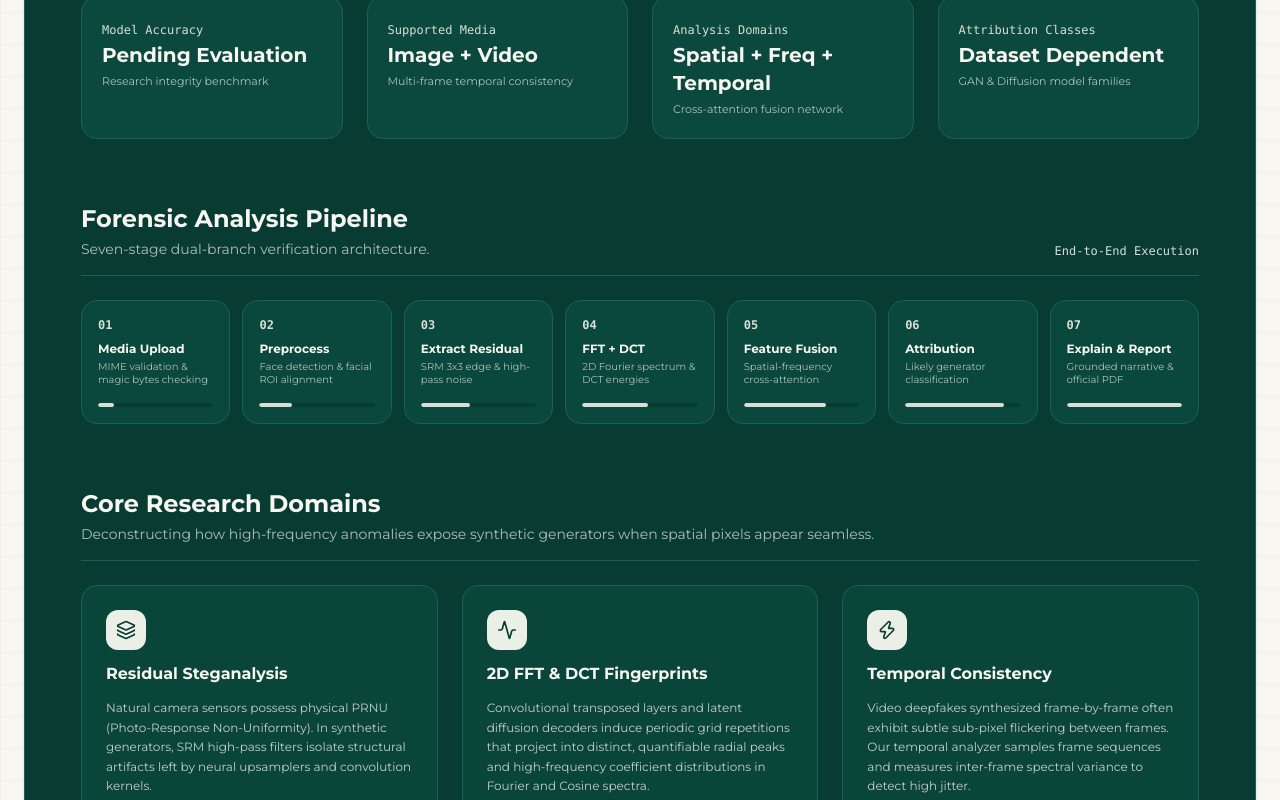
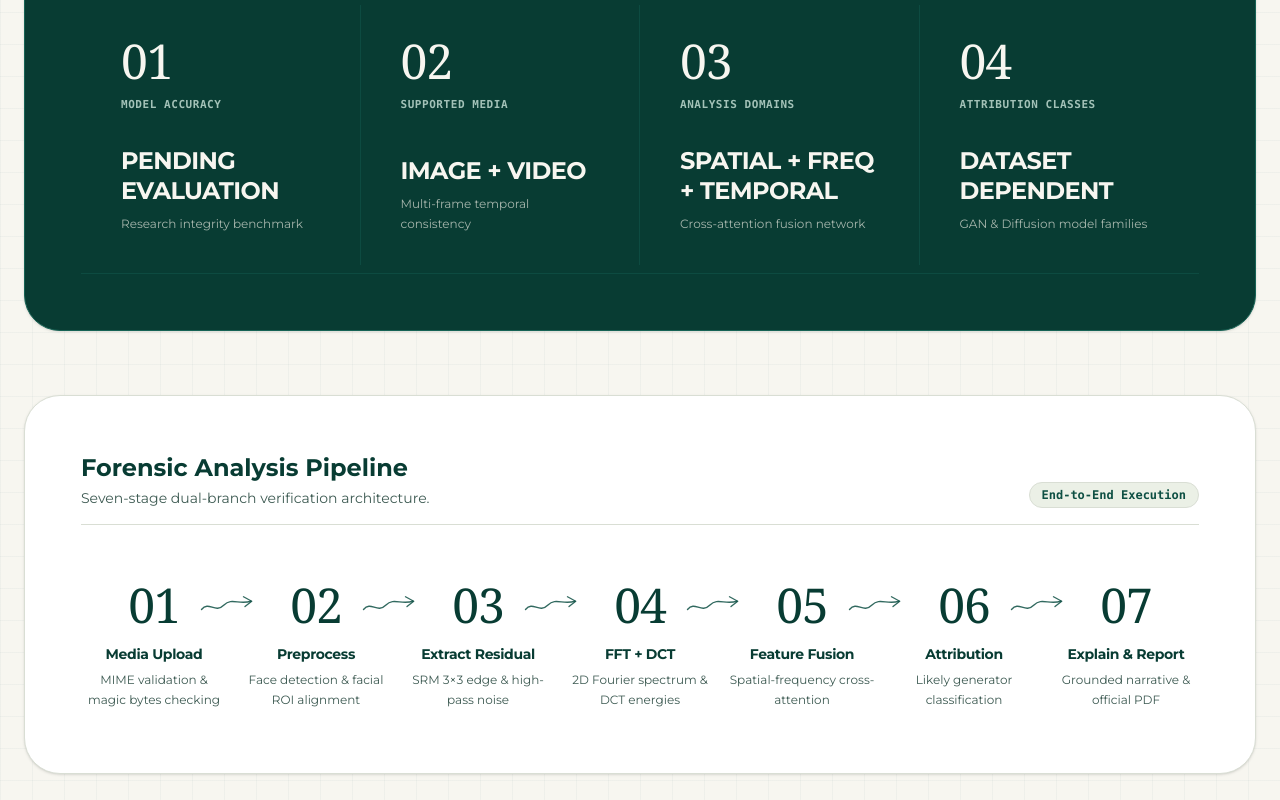
Before and after one commit to arhama1910/Deepfake-Source-Attribution-using-Residual-Frequency-Artifacts, a React (Vite) app in the folder frontend/: page / in a window 1280 px wide. Shown: the part 1300-2100 px from the top of the page. Built offline with nearby package versions, Linux system fonts and the light colour scheme.

Commit message:
Forensic Analysis Pipeline background

```diff
--- a/frontend/index.html
+++ b/frontend/index.html
@@ -7,10 +7,10 @@
     <meta name="viewport" content="width=device-width, initial-scale=1.0" />
     <meta name="description" content="DeepTrace AI - Research-oriented deepfake source attribution platform analyzing spatial, residual, and frequency-domain artifacts." />
     <title>DeepTrace AI | Deepfake Source Attribution Using Residual Frequency Artifacts</title>
-    <!-- Google Fonts: Montserrat & JetBrains Mono -->
+    <!-- Google Fonts: Montserrat, JetBrains Mono & Newsreader (Editorial Serif) -->
     <link rel="preconnect" href="https://fonts.googleapis.com">
     <link rel="preconnect" href="https://fonts.gstatic.com" crossorigin>
-    <link href="https://fonts.googleapis.com/css2?family=Montserrat:ital,wght@0,300..900;1,300..900&family=JetBrains+Mono:wght@400;500;600;700&display=swap" rel="stylesheet">
+    <link href="https://fonts.googleapis.com/css2?family=Montserrat:ital,wght@0,300..900;1,300..900&family=JetBrains+Mono:wght@400;500;600;700&family=Newsreader:ital,opsz,wght@0,6..72,300..700;1,6..72,300..700&display=swap" rel="stylesheet">
   </head>
   <body class="bg-[#F7F6F0] text-[#083C33] antialiased">
     <div id="root"></div>
--- a/frontend/src/components/landing/HeroSection.tsx
+++ b/frontend/src/components/landing/HeroSection.tsx
@@ -1,6 +1,186 @@
 import React from 'react';
+import { motion } from 'framer-motion';
 import { Shield, ArrowRight, Activity, Layers, FileSearch, Zap, CheckCircle2 } from 'lucide-react';
 import { ForensicFingerprintVisual } from './ForensicFingerprintVisual';
+
+// Hand-drawn editorial curved connector arrow matching reference style
+const CurvedHorizontalArrow: React.FC<{ className?: string }> = ({ className = "w-full max-w-[60px] h-6" }) => (
+  <svg
+    viewBox="0 0 80 32"
+    fill="none"
+    xmlns="http://www.w3.org/2000/svg"
+    className={className}
+    aria-hidden="true"
+  >
+    <path
+      d="M 6 22 C 16 10, 24 28, 36 16 C 46 6, 56 16, 72 11"
+      stroke="currentColor"
+      strokeWidth="1.8"
+      strokeLinecap="round"
+      strokeLinejoin="round"
+    />
+    <path
+      d="M 62 5 L 73 11 L 64 18"
+      stroke="currentColor"
+      strokeWidth="1.8"
+      strokeLinecap="round"
+      strokeLinejoin="round"
+    />
+  </svg>
+);
+
+const CurvedVerticalArrow: React.FC<{ className?: string }> = ({ className = "w-6 h-10 mx-auto my-3" }) => (
+  <svg
+    viewBox="0 0 32 60"
+    fill="none"
+    xmlns="http://www.w3.org/2000/svg"
+    className={className}
+    aria-hidden="true"
+  >
+    <path
+      d="M 12 6 C 24 16, 8 28, 18 40 C 22 45, 18 48, 16 54"
+      stroke="currentColor"
+      strokeWidth="1.8"
+      strokeLinecap="round"
+      strokeLinejoin="round"
+    />
+    <path
+      d="M 10 46 L 16 55 L 22 47"
+      stroke="currentColor"
+      strokeWidth="1.8"
+      strokeLinecap="round"
+      strokeLinejoin="round"
+    />
+  </svg>
+);
+
+const PIPELINE_STAGES = [
+  { step: '01', title: 'Media Upload', desc: 'MIME validation & magic bytes checking' },
+  { step: '02', title: 'Preprocess', desc: 'Face detection & facial ROI alignment' },
+  { step: '03', title: 'Extract Residual', desc: 'SRM 3×3 edge & high-pass noise' },
+  { step: '04', title: 'FFT + DCT', desc: '2D Fourier spectrum & DCT energies' },
+  { step: '05', title: 'Feature Fusion', desc: 'Spatial-frequency cross-attention' },
+  { step: '06', title: 'Attribution', desc: 'Likely generator classification' },
+  { step: '07', title: 'Explain & Report', desc: 'Grounded narrative & official PDF' },
+];
+
+const pipelineContainerVariants = {
+  hidden: { opacity: 0 },
+  visible: {
+    opacity: 1,
+    transition: {
+      staggerChildren: 0.1,
+      delayChildren: 0.12,
+    },
+  },
+};
+
+const pipelineStepVariants = {
+  hidden: { opacity: 0, y: 16 },
+  visible: {
+    opacity: 1,
+    y: 0,
+    transition: {
+      duration: 0.55,
+      ease: [0.16, 1, 0.3, 1] as const,
+    },
+  },
+};
+
+const DIAGNOSTIC_METRICS = [
+  {
+    num: '01',
+    label: 'MODEL ACCURACY',
+    value: 'Pending Evaluation',
+    desc: 'Research integrity benchmark',
+  },
+  {
+    num: '02',
+    label: 'SUPPORTED MEDIA',
+    value: 'Image + Video',
+    desc: 'Multi-frame temporal consistency',
+  },
+  {
+    num: '03',
+    label: 'ANALYSIS DOMAINS',
+    value: 'Spatial + Freq + Temporal',
+    desc: 'Cross-attention fusion network',
+  },
+  {
+    num: '04',
+    label: 'ATTRIBUTION CLASSES',
+    value: 'Dataset Dependent',
+    desc: 'GAN & Diffusion model families',
+  },
+];
+
+const diagnosticContainerVariants = {
+  hidden: { opacity: 0 },
+  visible: {
+    opacity: 1,
+    transition: {
+      staggerChildren: 0.1,
+      delayChildren: 0.1,
+    },
+  },
+};
+
+const diagnosticItemVariants = {
+  hidden: { opacity: 0, y: 12 },
+  visible: {
+    opacity: 1,
+    y: 0,
+    transition: {
+      duration: 0.5,
+      ease: [0.16, 1, 0.3, 1] as const,
+    },
+  },
+};
+
+const RESEARCH_DOMAINS = [
+  {
+    num: '01',
+    title: 'Residual Steganalysis',
+    desc: 'Natural camera sensors possess physical PRNU (Photo-Response Non-Uniformity). In synthetic generators, SRM high-pass filters isolate structural artifacts left by neural upsamplers and convolution kernels.',
+  },
+  {
+    num: '02',
+    title: '2D FFT & DCT Fingerprints',
+    desc: 'Convolutional transposed layers and latent diffusion decoders induce periodic grid repetitions that project into distinct, quantifiable radial peaks and high-frequency coefficient distributions in Fourier and Cosine spectra.',
+  },
+  {
+    num: '03',
+    title: 'Temporal Consistency',
+    desc: 'Video deepfakes synthesized frame-by-frame often exhibit subtle sub-pixel flickering between frames. Our temporal analyzer samples frame sequences and measures inter-frame spectral variance to detect high jitter.',
+  },
+];
+
+const researchContainerVariants = {
+  hidden: { opacity: 0 },
+  visible: {
+    opacity: 1,
+    transition: {
+      staggerChildren: 0.12,
+      delayChildren: 0.1,
+    },
+  },
+};
+
+const researchItemVariants = {
+  hidden: { opacity: 0, y: 20 },
+  visible: {
+    opacity: 1,
+    y: 0,
+    transition: {
+      duration: 0.6,
+      ease: [0.16, 1, 0.3, 1] as const,
+    },
+  },
+};
+
+
+
+
 
 interface HeroSectionProps {
   onStartAnalysis: () => void;
@@ -97,73 +277,201 @@ export const HeroSection: React.FC<HeroSectionProps> = ({ onStartAnalysis, onExp
             </p>
           </div>
 
-          {/* Research Statistics Grid in Translucent Forest Cards */}
-          <div className="grid grid-cols-2 md:grid-cols-4 gap-4 sm:gap-6">
-            <div className="bg-[#0D4F43]/70 rounded-2xl p-5 border border-[#166355] space-y-1">
-              <span className="text-xs text-[#D9DED4] font-mono">Model Accuracy</span>
-              <p className="text-xl font-bold text-[#F7F6F0]">Pending Evaluation</p>
-              <p className="text-[11px] text-[#D9DED4]/80">Research integrity benchmark</p>
+          {/* Empirical Diagnostic Matrix - Clean 4-Column Scientific Capability Readout */}
+          <motion.div
+            initial="hidden"
+            whileInView="visible"
+            viewport={{ once: true, margin: "-60px" }}
+            variants={diagnosticContainerVariants}
+            className="grid grid-cols-1 md:grid-cols-2 lg:grid-cols-4 border-y border-[#166355]/40 py-2"
+          >
+            {DIAGNOSTIC_METRICS.map((item, index) => (
+              <motion.div
+                key={item.num}
+                variants={diagnosticItemVariants}
+                className={`flex flex-col justify-between py-6 sm:py-8 px-2 sm:px-6 lg:px-8 xl:px-10 transition-colors ${
+                  index < 3 ? 'border-b border-[#166355]/30' : 'border-b-0'
+                } ${
+                  index % 2 === 0 ? 'md:border-r md:border-[#166355]/40' : 'md:border-r-0'
+                } ${
+                  index < 2 ? 'md:border-b md:border-[#166355]/40' : 'md:border-b-0'
+                } ${
+                  index < 3 ? 'lg:border-r lg:border-[#166355]/40' : 'lg:border-r-0'
+                } lg:border-b-0`}
+              >
+                {/* Top: Standalone Serif Number & Monospace Label */}
+                <div className="space-y-3">
+                  <span className="font-serif text-3xl sm:text-4xl xl:text-5xl font-light text-[#F7F6F0] tracking-tight block select-none leading-none">
+                    {item.num}
+                  </span>
+                  <span className="font-mono text-[10px] sm:text-[11px] uppercase tracking-wider text-[#A3C2B8] block font-semibold">
+                    {item.label}
+                  </span>
                 </div>
 
-            <div className="bg-[#0D4F43]/70 rounded-2xl p-5 border border-[#166355] space-y-1">
-              <span className="text-xs text-[#D9DED4] font-mono">Supported Media</span>
-              <p className="text-xl font-bold text-[#F7F6F0]">Image + Video</p>
-              <p className="text-[11px] text-[#D9DED4]/80">Multi-frame temporal consistency</p>
+                {/* Bottom: Main Value Focus & Supporting Technical Annotation */}
+                <div className="space-y-2 pt-6 sm:pt-8">
+                  <h3 className="text-xl sm:text-2xl font-bold text-[#F7F6F0] leading-tight tracking-tight uppercase font-sans">
+                    {item.value}
+                  </h3>
+                  <p className="text-xs text-[#D9DED4]/75 leading-relaxed font-normal">
+                    {item.desc}
+                  </p>
                 </div>
+              </motion.div>
+            ))}
+          </motion.div>
+        </div>
+      </section>
 
-            <div className="bg-[#0D4F43]/70 rounded-2xl p-5 border border-[#166355] space-y-1">
-              <span className="text-xs text-[#D9DED4] font-mono">Analysis Domains</span>
-              <p className="text-xl font-bold text-[#F7F6F0]">Spatial + Freq + Temporal</p>
-              <p className="text-[11px] text-[#D9DED4]/80">Cross-attention fusion network</p>
-            </div>
-
-            <div className="bg-[#0D4F43]/70 rounded-2xl p-5 border border-[#166355] space-y-1">
-              <span className="text-xs text-[#D9DED4] font-mono">Attribution Classes</span>
-              <p className="text-xl font-bold text-[#F7F6F0]">Dataset Dependent</p>
-              <p className="text-[11px] text-[#D9DED4]/80">GAN & Diffusion model families</p>
-            </div>
-          </div>
-
-          {/* 7-Step Forensic Pipeline */}
-          <div className="space-y-6">
-            <div className="flex flex-col sm:flex-row sm:items-end justify-between gap-2 border-b border-[#166355] pb-4">
+      {/* Forensic Analysis Pipeline - Crisp White Editorial Panel with Subtle Sage Border */}
+      <section className="site-container">
+        <div className="bg-white rounded-[36px] p-8 sm:p-14 space-y-8 border border-[#D9DED4] shadow-sm">
+          <div className="flex flex-col sm:flex-row sm:items-end justify-between gap-2 border-b border-[#D9DED4] pb-4">
             <div>
-                <h3 className="text-xl sm:text-2xl font-bold text-[#F7F6F0]">
+              <h3 className="text-xl sm:text-2xl font-bold text-[#083C33]">
                 Forensic Analysis Pipeline
               </h3>
-                <p className="text-xs sm:text-sm text-[#D9DED4]/80 mt-1">
+              <p className="text-xs sm:text-sm text-[#3D5A52] mt-1">
                 Seven-stage dual-branch verification architecture.
               </p>
             </div>
-              <span className="text-xs font-mono text-[#D9DED4]">End-to-End Execution</span>
+            <span className="text-xs font-mono font-semibold text-[#0D4F43] bg-[#EBF0E6] border border-[#D9DED4] px-3 py-1 rounded-full self-start sm:self-auto">
+              End-to-End Execution
+            </span>
           </div>
 
-            <div className="grid grid-cols-2 sm:grid-cols-4 lg:grid-cols-7 gap-3">
-              {[
-                { step: '01', title: 'Media Upload', desc: 'MIME validation & magic bytes checking' },
-                { step: '02', title: 'Preprocess', desc: 'Face detection & facial ROI alignment' },
-                { step: '03', title: 'Extract Residual', desc: 'SRM 3x3 edge & high-pass noise' },
-                { step: '04', title: 'FFT + DCT', desc: '2D Fourier spectrum & DCT energies' },
-                { step: '05', title: 'Feature Fusion', desc: 'Spatial-frequency cross-attention' },
-                { step: '06', title: 'Attribution', desc: 'Likely generator classification' },
-                { step: '07', title: 'Explain & Report', desc: 'Grounded narrative & official PDF' },
-              ].map((item, index) => (
-                <div key={index} className="bg-[#0D4F43]/60 rounded-2xl p-4 border border-[#166355] flex flex-col justify-between hover:border-[#D9DED4] transition-all">
-                  <span className="text-xs font-mono font-bold text-[#D9DED4]">{item.step}</span>
-                  <div className="my-2">
-                    <h4 className="text-xs font-bold text-[#F7F6F0] leading-tight">{item.title}</h4>
-                    <p className="text-[10px] text-[#D9DED4]/80 leading-snug mt-1">{item.desc}</p>
+          <motion.div
+            initial="hidden"
+            whileInView="visible"
+            viewport={{ once: true, margin: "-60px" }}
+            variants={pipelineContainerVariants}
+          >
+            {/* Desktop Horizontal 7-Stage Flow (lg & xl) */}
+            <div className="hidden lg:grid lg:grid-cols-7 gap-2 xl:gap-4 items-start relative pt-6 pb-2">
+              {PIPELINE_STAGES.map((item, index) => (
+                <motion.div
+                  key={item.step}
+                  variants={pipelineStepVariants}
+                  className="relative flex flex-col items-center text-center group"
+                >
+                  {/* Standalone Large Serif Number + Hand-drawn Connector */}
+                  <div className="relative w-full flex items-center justify-center">
+                    <span className="font-serif text-4xl xl:text-5xl 2xl:text-6xl font-light text-[#083C33] tracking-tight transition-transform duration-300 group-hover:scale-105 group-hover:text-[#0D4F43] select-none leading-none">
+                      {item.step}
+                    </span>
+
+                    {/* Curved Hand-Drawn Arrow between numbers */}
+                    {index < PIPELINE_STAGES.length - 1 && (
+                      <div className="absolute left-[calc(50%+26px)] right-[calc(-50%+26px)] top-1/2 -translate-y-1/2 flex items-center justify-center pointer-events-none z-10">
+                        <CurvedHorizontalArrow className="w-full max-w-[56px] xl:max-w-[70px] h-6 text-[#0D4F43]/85" />
                       </div>
-                  <div className="h-1 w-full bg-[#083C33] rounded-full mt-2 overflow-hidden">
-                    <div className="h-full bg-[#D9DED4] rounded-full" style={{ width: `${(index + 1) * 14.28}%` }}></div>
+                    )}
                   </div>
+
+                  {/* Step Title */}
+                  <h4 className="mt-4 text-xs xl:text-sm font-bold text-[#083C33] leading-snug tracking-tight">
+                    {item.title}
+                  </h4>
+
+                  {/* Step Description */}
+                  <p className="mt-1.5 text-[11px] xl:text-xs text-[#3D5A52] leading-relaxed max-w-[130px] xl:max-w-[155px]">
+                    {item.desc}
+                  </p>
+                </motion.div>
+              ))}
             </div>
+
+            {/* Tablet Controlled 2-Row Flow (sm & md) */}
+            <div className="hidden sm:block lg:hidden space-y-10 pt-4 pb-2">
+              {/* Row 1: Stages 01 to 04 */}
+              <div className="grid grid-cols-4 gap-3 items-start">
+                {PIPELINE_STAGES.slice(0, 4).map((item, index) => (
+                  <motion.div
+                    key={item.step}
+                    variants={pipelineStepVariants}
+                    className="relative flex flex-col items-center text-center group"
+                  >
+                    <div className="relative w-full flex items-center justify-center">
+                      <span className="font-serif text-4xl font-light text-[#083C33] tracking-tight select-none leading-none group-hover:text-[#0D4F43] transition-colors">
+                        {item.step}
+                      </span>
+                      {index < 3 && (
+                        <div className="absolute left-[calc(50%+22px)] right-[calc(-50%+22px)] top-1/2 -translate-y-1/2 flex items-center justify-center pointer-events-none z-10">
+                          <CurvedHorizontalArrow className="w-full max-w-[52px] h-5 text-[#0D4F43]/85" />
+                        </div>
+                      )}
+                    </div>
+                    <h4 className="mt-3.5 text-xs font-bold text-[#083C33] leading-snug">
+                      {item.title}
+                    </h4>
+                    <p className="mt-1.5 text-[11px] text-[#3D5A52] leading-relaxed max-w-[135px]">
+                      {item.desc}
+                    </p>
+                  </motion.div>
+                ))}
+              </div>
+
+              {/* Row 2: Stages 05 to 07 */}
+              <div className="grid grid-cols-3 max-w-2xl mx-auto gap-4 items-start">
+                {PIPELINE_STAGES.slice(4).map((item, index) => (
+                  <motion.div
+                    key={item.step}
+                    variants={pipelineStepVariants}
+                    className="relative flex flex-col items-center text-center group"
+                  >
+                    <div className="relative w-full flex items-center justify-center">
+                      <span className="font-serif text-4xl font-light text-[#083C33] tracking-tight select-none leading-none group-hover:text-[#0D4F43] transition-colors">
+                        {item.step}
+                      </span>
+                      {index < 2 && (
+                        <div className="absolute left-[calc(50%+24px)] right-[calc(-50%+24px)] top-1/2 -translate-y-1/2 flex items-center justify-center pointer-events-none z-10">
+                          <CurvedHorizontalArrow className="w-full max-w-[56px] h-5 text-[#0D4F43]/85" />
+                        </div>
+                      )}
+                    </div>
+                    <h4 className="mt-3.5 text-xs font-bold text-[#083C33] leading-snug">
+                      {item.title}
+                    </h4>
+                    <p className="mt-1.5 text-[11px] text-[#3D5A52] leading-relaxed max-w-[145px]">
+                      {item.desc}
+                    </p>
+                  </motion.div>
                 ))}
               </div>
             </div>
 
-          {/* Research Focus Deep Dive */}
-          <div className="space-y-6">
+            {/* Mobile Vertical Flow (< 640px) */}
+            <div className="sm:hidden space-y-3 pt-3 pb-2">
+              {PIPELINE_STAGES.map((item, index) => (
+                <motion.div
+                  key={item.step}
+                  variants={pipelineStepVariants}
+                  className="flex flex-col items-center text-center"
+                >
+                  <span className="font-serif text-4xl font-light text-[#083C33] tracking-tight select-none leading-none">
+                    {item.step}
+                  </span>
+                  <h4 className="mt-2 text-sm font-bold text-[#083C33]">
+                    {item.title}
+                  </h4>
+                  <p className="mt-1 text-xs text-[#3D5A52] max-w-xs leading-relaxed">
+                    {item.desc}
+                  </p>
+
+                  {index < PIPELINE_STAGES.length - 1 && (
+                    <CurvedVerticalArrow className="w-6 h-9 text-[#0D4F43]/85 my-2" />
+                  )}
+                </motion.div>
+              ))}
+            </div>
+          </motion.div>
+        </div>
+      </section>
+
+      {/* Core Research Domains - Deep Forest Panel */}
+      <section className="site-container">
+        <div className="deep-forest-panel rounded-[36px] p-8 sm:p-14 space-y-8 border border-[#166355] shadow-sm">
           <div className="border-b border-[#166355] pb-4">
             <h3 className="text-xl sm:text-2xl font-bold text-[#F7F6F0]">
               Core Research Domains
@@ -173,44 +481,46 @@ export const HeroSection: React.FC<HeroSectionProps> = ({ onStartAnalysis, onExp
             </p>
           </div>
 
-            <div className="grid grid-cols-1 md:grid-cols-3 gap-6">
-              <div className="bg-[#0D4F43]/50 rounded-2xl p-6 border border-[#166355] space-y-3 hover:border-[#D9DED4] transition-all">
-                <div className="w-10 h-10 rounded-xl bg-[#EBF0E6] flex items-center justify-center text-[#083C33]">
-                  <Layers className="w-5 h-5" />
-                </div>
-                <h4 className="text-base font-bold text-[#F7F6F0]">Residual Steganalysis</h4>
-                <p className="text-xs text-[#D9DED4]/90 leading-relaxed">
-                  Natural camera sensors possess physical PRNU (Photo-Response Non-Uniformity). In synthetic generators, SRM
-                  high-pass filters isolate structural artifacts left by neural upsamplers and convolution kernels.
+          <motion.div
+            initial="hidden"
+            whileInView="visible"
+            viewport={{ once: true, margin: "-60px" }}
+            variants={researchContainerVariants}
+            className="grid grid-cols-1 md:grid-cols-3 pt-2"
+          >
+            {RESEARCH_DOMAINS.map((domain, index) => (
+              <motion.div
+                key={domain.num}
+                variants={researchItemVariants}
+                className={`group flex flex-col justify-between py-6 sm:py-8 px-0 md:px-8 xl:px-12 transition-all ${
+                  index < 2 ? 'md:border-r md:border-[#166355]/40 border-b md:border-b-0 border-[#166355]/30 pb-8 md:pb-8' : ''
+                }`}
+              >
+                <div className="space-y-4">
+                  {/* Large Editorial Serif Number */}
+                  <span className="font-serif text-3xl sm:text-4xl xl:text-5xl font-light text-[#D9DED4]/90 block select-none tracking-tight transition-transform duration-300 group-hover:-translate-y-0.5 leading-none">
+                    {domain.num}
+                  </span>
+
+                  {/* Subtle technical accent line */}
+                  <div className="w-8 h-px bg-[#166355] group-hover:w-12 group-hover:bg-[#A3C2B8] transition-all duration-300" />
+
+                  {/* Domain Title */}
+                  <h4 className="text-lg sm:text-xl font-bold text-[#F7F6F0] leading-snug tracking-tight uppercase font-sans pt-1 group-hover:text-white transition-colors duration-200">
+                    {domain.title}
+                  </h4>
+
+                  {/* Research Explanation */}
+                  <p className="text-xs sm:text-[13px] text-[#D9DED4]/85 leading-relaxed font-normal">
+                    {domain.desc}
                   </p>
                 </div>
-
-              <div className="bg-[#0D4F43]/50 rounded-2xl p-6 border border-[#166355] space-y-3 hover:border-[#D9DED4] transition-all">
-                <div className="w-10 h-10 rounded-xl bg-[#EBF0E6] flex items-center justify-center text-[#083C33]">
-                  <Activity className="w-5 h-5" />
-                </div>
-                <h4 className="text-base font-bold text-[#F7F6F0]">2D FFT & DCT Fingerprints</h4>
-                <p className="text-xs text-[#D9DED4]/90 leading-relaxed">
-                  Convolutional transposed layers and latent diffusion decoders induce periodic grid repetitions that project into distinct,
-                  quantifiable radial peaks and high-frequency coefficient distributions in Fourier and Cosine spectra.
-                </p>
-              </div>
-
-              <div className="bg-[#0D4F43]/50 rounded-2xl p-6 border border-[#166355] space-y-3 hover:border-[#D9DED4] transition-all">
-                <div className="w-10 h-10 rounded-xl bg-[#EBF0E6] flex items-center justify-center text-[#083C33]">
-                  <Zap className="w-5 h-5" />
-                </div>
-                <h4 className="text-base font-bold text-[#F7F6F0]">Temporal Consistency</h4>
-                <p className="text-xs text-[#D9DED4]/90 leading-relaxed">
-                  Video deepfakes synthesized frame-by-frame often exhibit subtle sub-pixel flickering between frames.
-                  Our temporal analyzer samples frame sequences and measures inter-frame spectral variance to detect high jitter.
-                </p>
-              </div>
-            </div>
-          </div>
-
+              </motion.div>
+            ))}
+          </motion.div>
         </div>
       </section>
+
 
     </div>
   );
--- a/frontend/src/index.css
+++ b/frontend/src/index.css
@@ -62,7 +62,12 @@
   code, pre, .font-mono {
     font-family: 'JetBrains Mono', 'Fira Code', Menlo, Monaco, Consolas, monospace;
   }
+
+  .font-serif {
+    font-family: 'Newsreader', Georgia, 'Times New Roman', serif;
+  }
 }
+
 
 /* Global Container Specification */
 .site-container,
```
Lines whose indentation alone changed are shown as unchanged.
